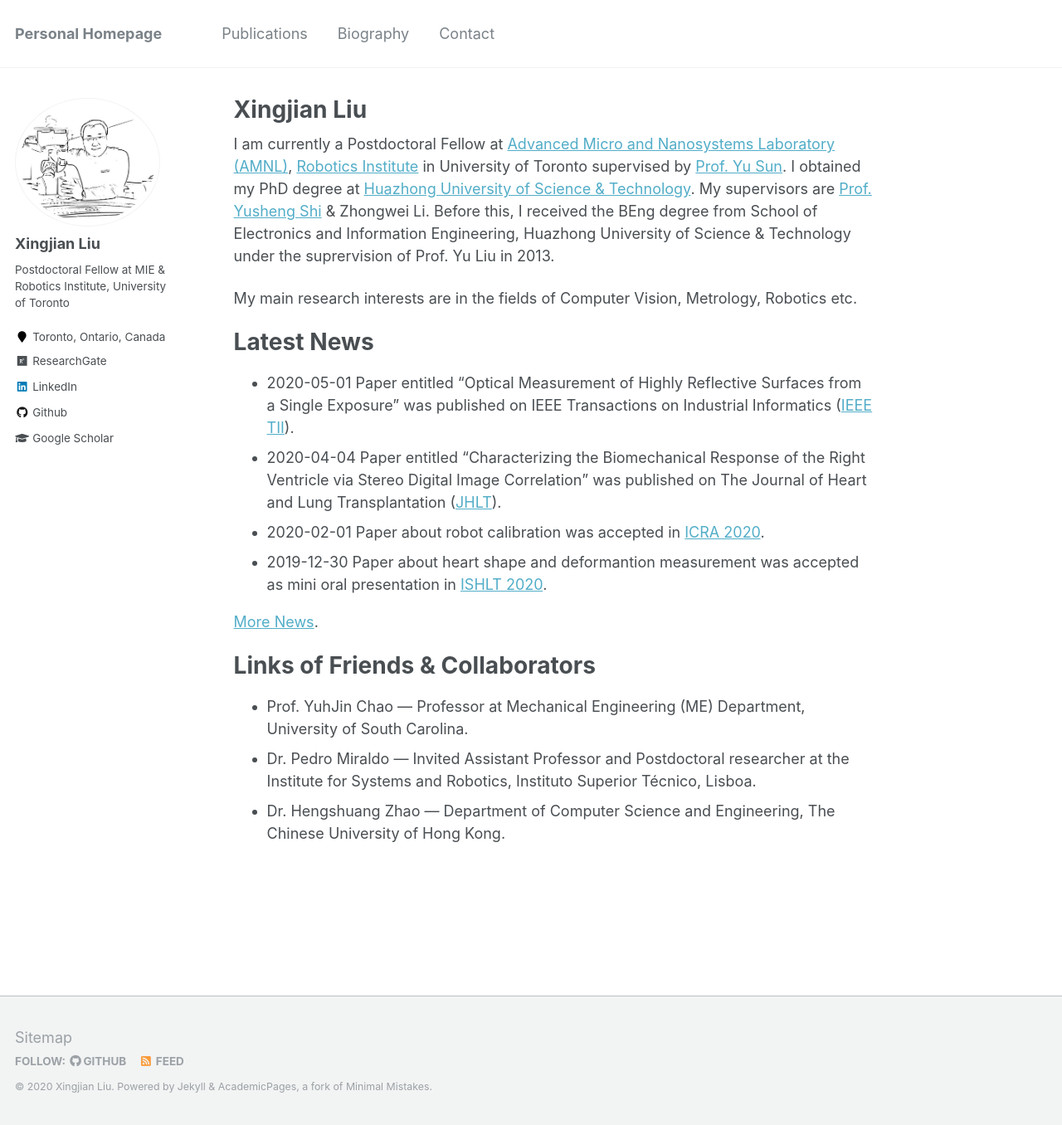
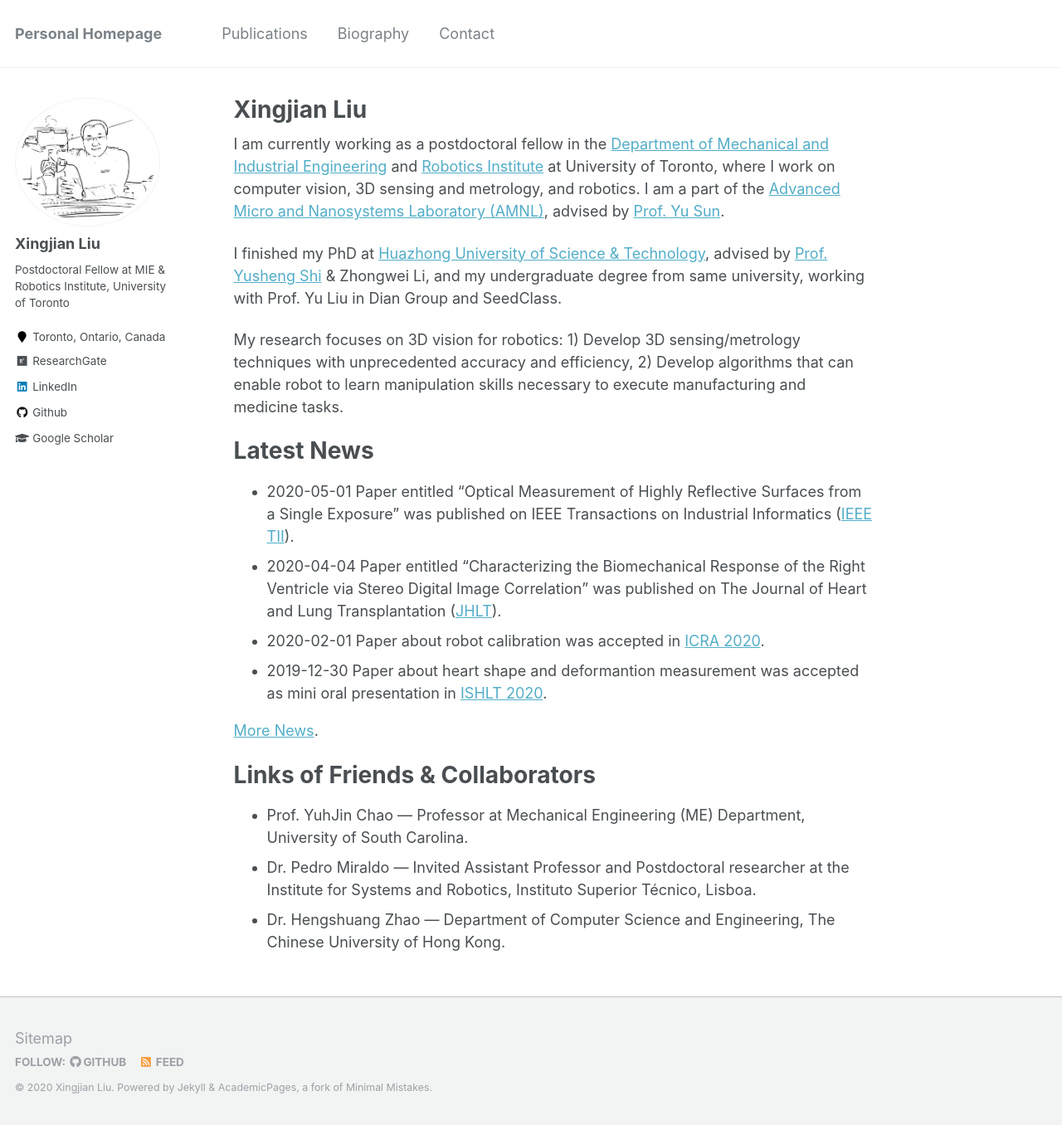
Before and after one commit to xingjianliu/xingjianliu.github.io, a Jekyll site: the page built from _pages/about.md, in a window 1280 px wide and 1356 px high. Shown: the whole window at 83% size. Built offline with Jekyll 4.4.1, drawn with Linux system fonts in a browser that asks for light colours.

Commit message:
Update about.md

```diff
--- a/_pages/about.md
+++ b/_pages/about.md
@@ -7,9 +7,11 @@ redirect_from:
   - /about/
   - /about.html
 ---
-I am currently a Postdoctoral Fellow at [Advanced Micro and Nanosystems Laboratory (AMNL)](http://amnl.mie.utoronto.ca/), [Robotics Institute](https://robotics.utoronto.ca/) in University of Toronto supervised by [Prof. Yu Sun](https://sun.mie.utoronto.ca/bio/). I obtained my PhD degree at [Huazhong University of Science & Technology](http://english.hust.edu.cn/). My supervisors are [Prof. Yusheng Shi](http://faculty.hust.edu.cn/shiyusheng/zh_CN/index.htm) & Zhongwei Li. Before this, I received the BEng degree from School of Electronics and Information Engineering, Huazhong University of Science & Technology under the suprervision of Prof. Yu Liu in 2013.
+I am currently working as a postdoctoral fellow in the [Department of Mechanical and Industrial Engineering](https://www.mie.utoronto.ca/) and [Robotics Institute](https://robotics.utoronto.ca/) at University of Toronto, where I work on computer vision, 3D sensing and metrology, and robotics. I am a part of the [Advanced Micro and Nanosystems Laboratory (AMNL)](http://amnl.mie.utoronto.ca/), advised by [Prof. Yu Sun](https://sun.mie.utoronto.ca/bio/).
 
-My main research interests are in the fields of Computer Vision, Metrology, Robotics etc.
+I finished my PhD at [Huazhong University of Science & Technology](http://english.hust.edu.cn/), advised by [Prof. Yusheng Shi](http://faculty.hust.edu.cn/shiyusheng/zh_CN/index.htm) & Zhongwei Li, and my undergraduate degree from same university, working with Prof. Yu Liu in Dian Group and SeedClass.
+
+My research focuses on 3D vision for robotics: 1) Develop 3D sensing/metrology techniques with unprecedented accuracy and efficiency, 2) Develop algorithms that can enable robot to learn manipulation skills necessary to execute manufacturing and medicine tasks.
 
 # Latest News
 * 2020-05-01 Paper entitled "Optical Measurement of Highly Reflective Surfaces from a Single Exposure" was published on IEEE Transactions on Industrial Informatics ([IEEE TII](https://doi.org/10.1109/TII.2020.2991458)).
```
